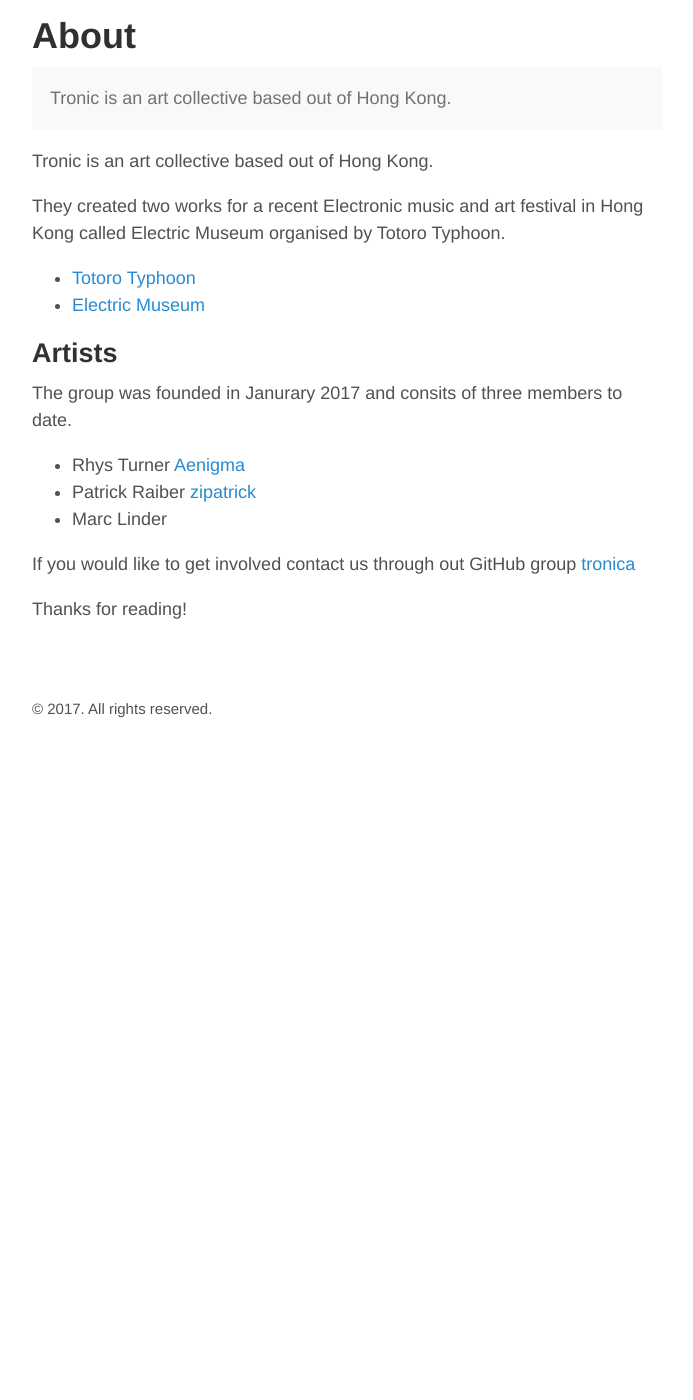
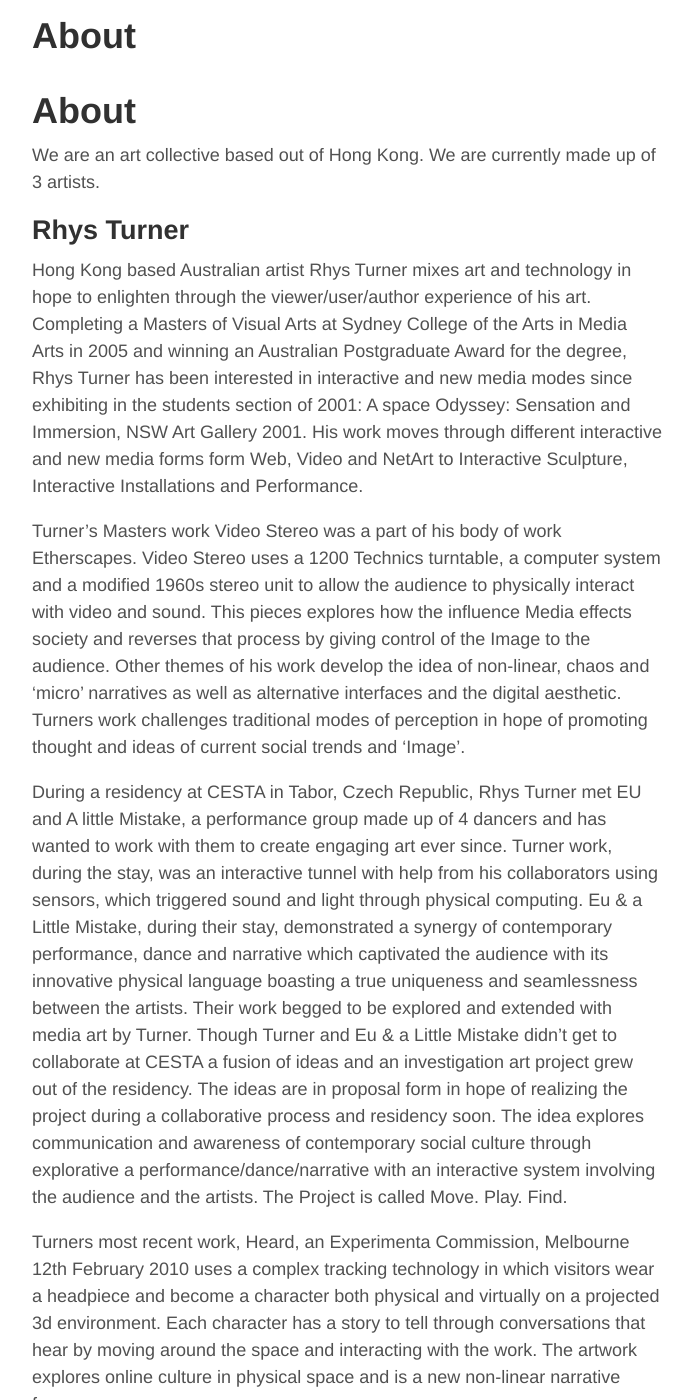
Before and after one commit to tronica/tronica.github.io, a Jekyll site: the page built from about.md, in a window 1280 px wide and 1400 px high, scrolled down 310 px. Shown: the whole window, without its empty margins (293-986 px from the left). Built offline with Jekyll 4.4.1, drawn with Linux system fonts in a browser that asks for light colours; before the commit the page ends 1068 px from its top, so only the background shows below that; some of the changed text lies outside the part shown.

Commit message:
add: about page and base url

```diff
--- a/_config.yml
+++ b/_config.yml
@@ -9,7 +9,7 @@ title:               tronica
 tagline:             art colective
 url:                 https://tronica.github.io
 paginate:            1
-baseurl:             "https://tronica.github.io/poole/"
+baseurl:             "https://tronica.github.io/"
 
 # Assets
 #
--- a/_layouts/default.html
+++ b/_layouts/default.html
@@ -11,7 +11,7 @@
           <a href="{{ site.url }}" title="Home">{{ site.title }}</a>
           <small>{{ site.tagline }}</small>
         </h3>
-        <img src="{{ site.baseurl }}/public/tronic-logo-small.jpg" alt="tronic-logo-small" />
+        <img src="{{ site.url }}/public/tronic-logo-small.jpg" alt="tronic-logo-small" />
 
       </header>
 
--- a/about.md
+++ b/about.md
@@ -3,26 +3,21 @@ layout: page
 title: About
 ---
 
-<p class="message">
-  Tronic is an art collective based out of Hong Kong.
-</p>
+# About
 
-Tronic is an art collective based out of Hong Kong.
+We are an art collective based out of Hong Kong. We are currently made up of 3 artists.
 
-They created two works for a recent Electronic music and art festival in Hong Kong called Electric Museum organised by Totoro Typhoon.
+## Rhys Turner
+Hong Kong based Australian artist Rhys Turner mixes art and technology in hope to enlighten through the viewer/user/author experience of his art. Completing a Masters of Visual Arts at Sydney College of the Arts in Media Arts in 2005 and winning an Australian Postgraduate Award for the degree, Rhys Turner has been interested in interactive and new media modes since exhibiting in the students section of 2001: A space Odyssey: Sensation and Immersion, NSW Art Gallery 2001. His work moves through different interactive and new media forms form Web, Video and NetArt to Interactive Sculpture, Interactive Installations and Performance.
 
-* [Totoro Typhoon](https://www.facebook.com/TotoroTyphoon/)
-* [Electric Museum](https://www.facebook.com/events/594760050718064/)
+Turner’s Masters work Video Stereo was a part of his body of work Etherscapes. Video Stereo uses a 1200 Technics turntable, a computer system and a modified 1960s stereo unit to allow the audience to physically interact with video and sound. This pieces explores how the influence Media effects society and reverses that process by giving control of the Image to the audience. Other themes of his work develop the idea of non-linear, chaos and ‘micro’ narratives as well as alternative interfaces and the digital aesthetic. Turners work challenges traditional modes of perception in hope of promoting thought and ideas of current social trends and ‘Image’.
 
+During a residency at CESTA in Tabor, Czech Republic, Rhys Turner met EU and A little Mistake, a performance group made up of 4 dancers and has wanted to work with them to create engaging art ever since. Turner work, during the stay, was an interactive tunnel with help from his collaborators using sensors, which triggered sound and light through physical computing. Eu & a Little Mistake, during their stay, demonstrated a synergy of contemporary performance, dance and narrative which captivated the audience with its innovative physical language boasting a true uniqueness and seamlessness between the artists. Their work begged to be explored and extended with media art by Turner. Though Turner and Eu & a Little Mistake didn’t get to collaborate at CESTA a fusion of ideas and an investigation art project grew out of the residency. The ideas are in proposal form in hope of realizing the project during a collaborative process and residency soon. The idea explores communication and awareness of contemporary social culture through explorative a performance/dance/narrative with an interactive system involving the audience and the artists. The Project is called Move. Play. Find.
 
-## Artists
+Turners most recent work, Heard, an Experimenta Commission, Melbourne 12th February 2010 uses a complex tracking technology in which visitors wear a headpiece and become a character both physical and virtually on a projected 3d environment. Each character has a story to tell through conversations that hear by moving around the space and interacting with the work. The artwork explores online culture in physical space and is a new non-linear narrative form.
 
-The group was founded in Janurary 2017 and consits of three members to date.
+## Patrick Rabier
+Patrick Rabier holds a masters degree in software engineering.
 
-* Rhys Turner [Aenigma](http://www.aenigma.com.au)
-* Patrick Raiber [zipatrick](https://github.com/zipatrick)
-* Marc Linder
-
-If you would like to get involved contact us through out GitHub group [tronica](https://github.com/tronica)
-
-Thanks for reading!
+## Marc Linder
+Marc Linder is a hybrid of a developer, maker, and artist who works across various technologies including C#, JavaScript, Java and Objective-C.
```
Also changed, not shown: _posts/2017-02-22-introducing-tronic.md (+2 -0 lines).
